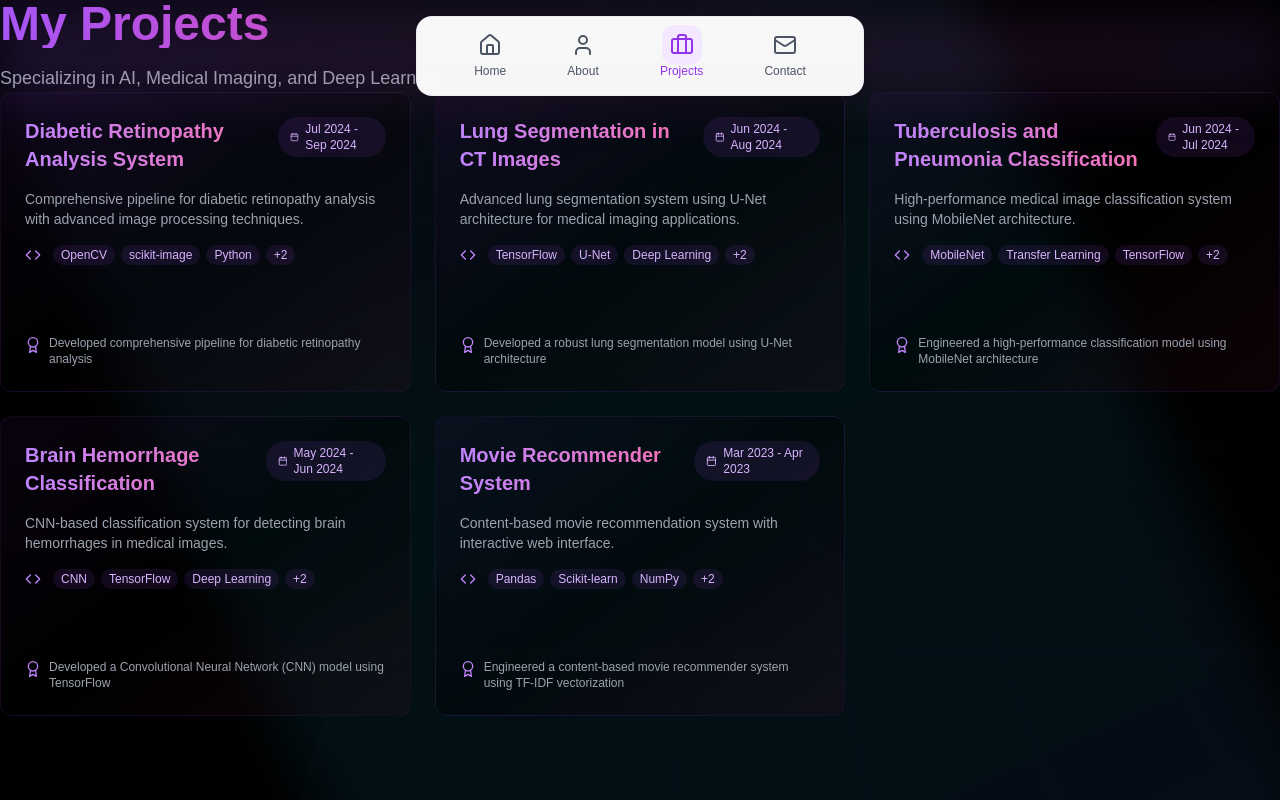
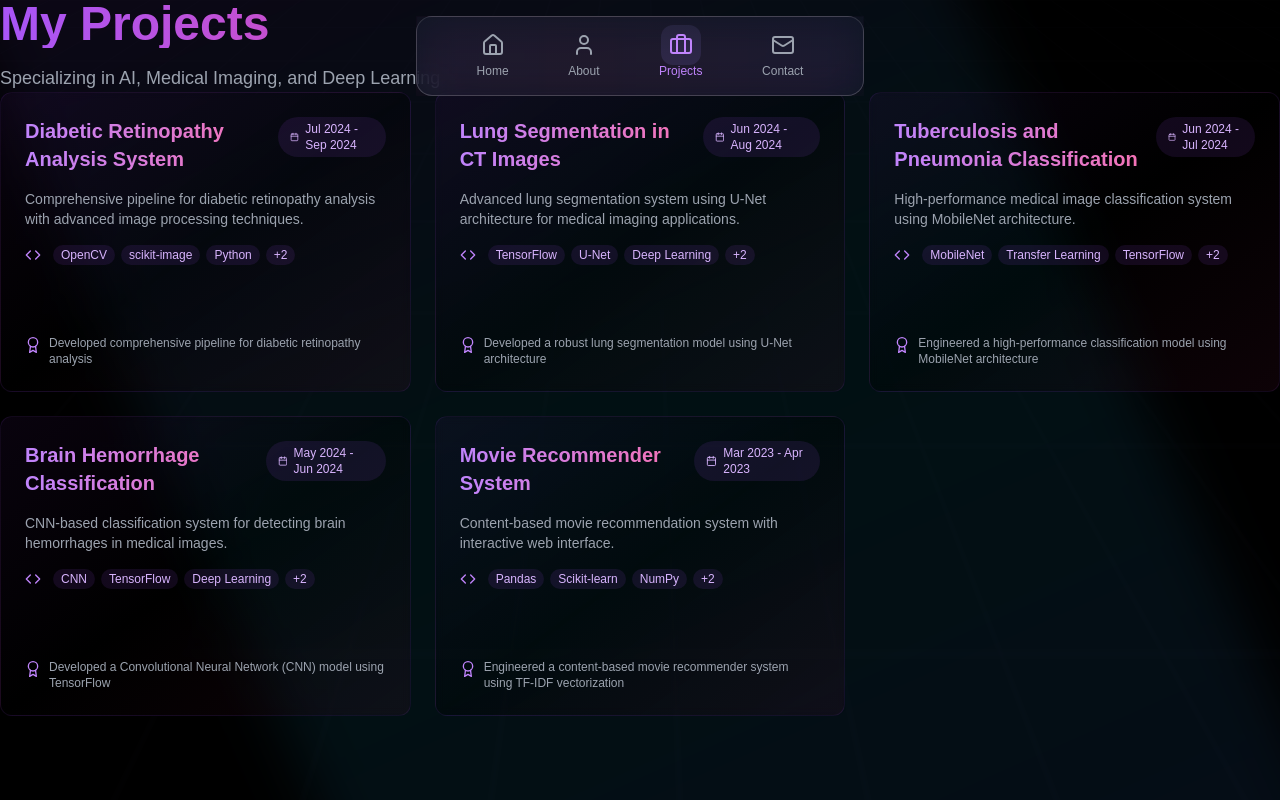
Before and after one commit to Soumyadipmaity1/portfolio-template, a Next.js app: page /projects in a window 1280 px wide. Built offline with nearby package versions, Linux system fonts and the light colour scheme.

Commit message:
Refactor Navigation component: Consolidate navItems definition, enhance animation transitions with improved container variants, and update layout structure for better visual effects and user experience.

```diff
--- a/src/components/Navigation.tsx
+++ b/src/components/Navigation.tsx
@@ -2,22 +2,13 @@
 import { motion, AnimatePresence } from 'framer-motion';
 import Link from 'next/link';
 import { usePathname } from 'next/navigation';
-import {
-  Home,
-  User,
-  Briefcase,
-  Mail,
-  type LucideIcon
-} from 'lucide-react';
+import { Home, User, Briefcase, Mail, type LucideIcon } from 'lucide-react';
 
 interface NavItem {
   path: string;
   label: string;
   icon: LucideIcon;
 }
-
-const Navigation = ({ isOpen }: { isOpen: boolean }) => {
-  const pathname = usePathname();
 
 const navItems: NavItem[] = [
   { path: '/', label: 'Home', icon: Home },
@@ -26,71 +17,132 @@ const Navigation = ({ isOpen }: { isOpen: boolean }) => {
   { path: '/contact', label: 'Contact', icon: Mail },
 ];
 
+const Navigation = ({ isOpen }: { isOpen: boolean }) => {
+  const pathname = usePathname();
+
+  const containerVariants = {
+    hidden: { opacity: 0, y: 20 },
+    visible: {
+      opacity: 1,
+      y: 0,
+      transition: {
+        duration: 0.3,
+        ease: "easeOut"
+      }
+    },
+    exit: {
+      opacity: 0,
+      y: 20,
+      transition: {
+        duration: 0.2,
+        ease: "easeIn"
+      }
+    }
+  };
+
   return (
     <AnimatePresence>
       {isOpen && (
+        <div className="fixed bottom-0 left-0 right-0 z-50 sm:bottom-auto sm:top-4 px-4 pb-4 sm:pb-0">
           <motion.div
-          initial={{ opacity: 0, y: 20 }}
-          animate={{ opacity: 1, y: 0 }}
-          exit={{ opacity: 0, y: 20 }}
-          transition={{ duration: 0.2 }}
-          className="fixed bottom-0 left-0 right-0 z-50 sm:bottom-auto sm:top-4 px-4 pb-4 sm:pb-0"
+            variants={containerVariants}
+            initial="hidden"
+            animate="visible"
+            exit="exit"
           >
-          <div className="max-w-md mx-auto">
-            <motion.nav
-              className="bg-white/95 dark:bg-gray-900/95 backdrop-blur-md
-                       rounded-2xl shadow-lg border border-purple-100/50
-                       dark:border-purple-900/50 p-2"
+            <div className="max-w-md mx-auto overflow-hidden">
+              <div className="relative bg-gray-900/[0.75]
+                           backdrop-blur-lg rounded-2xl shadow-lg
+                           border border-white/20 dark:border-gray-800/50">
+                <div className="relative z-10">
+                  <motion.div
                     initial={false}
                     animate={{ y: 0 }}
-              whileHover={{ y: -2 }}
+                    whileHover={{ y: -4 }}
                     transition={{ duration: 0.2 }}
                   >
-              {/* Glass effect background */}
-              <div className="absolute inset-0 rounded-2xl bg-gradient-to-b from-white/50 to-white/30
-                            dark:from-gray-900/50 dark:to-gray-900/30 -z-10" />
+                    {/* Inner gradient overlay */}
+                    <div className="absolute inset-0 bg-gradient-to-b
+                                  to-transparent from-gray-900/40
+                                 pointer-events-none" />
 
-              <ul className="flex items-center justify-around sm:justify-evenly">
+                    <ul className="flex items-center justify-around sm:justify-evenly p-2">
                       {navItems.map((item) => (
-                  <li key={item.path} className="relative">
+                        <li key={item.path}>
                           <Link href={item.path}>
+                            <div className="flex flex-col items-center gap-1.5 p-2 rounded-xl
+                                        relative transition-colors duration-200 group">
                               <motion.div
-                        className={`flex flex-col items-center gap-1.5 px-3 py-2 rounded-xl
-                          relative group transition-colors duration-200
-                          ${pathname === item.path
-                            ? 'text-purple-600 dark:text-purple-400'
-                            : 'text-gray-600 hover:text-purple-500 dark:text-gray-400 dark:hover:text-purple-400'
-                          }`}
+                                style={{ position: 'relative' }}
+                                whileHover={{ scale: 1.1 }}
                                 whileTap={{ scale: 0.95 }}
                               >
-                        <span className="relative">
                                 <item.icon
                                   size={24}
                                   strokeWidth={2}
-                            className="transition-transform duration-200 group-hover:scale-110"
+                                  className={`transition-colors duration-200
+                                    ${pathname === item.path
+                                      ? 'text-purple-400'
+                                      : 'text-gray-400 group-hover:text-purple-300'
+                                    }`}
                                 />
+                                <AnimatePresence mode="wait">
                                   {pathname === item.path && (
                                     <motion.div
                                       layoutId="navActive"
-                              className="absolute inset-0 -m-2 bg-purple-100 dark:bg-purple-900/30
-                                       rounded-xl -z-10"
-                              transition={{ type: "spring", bounce: 0.2, duration: 0.6 }}
+                                      initial={{ opacity: 0, scale: 0.8 }}
+                                      animate={{
+                                        opacity: 1,
+                                        scale: 1,
+                                        transition: {
+                                          type: "spring",
+                                          stiffness: 200,
+                                          damping: 20
+                                        }
+                                      }}
+                                      exit={{
+                                        opacity: 0,
+                                        scale: 0.8,
+                                        transition: {
+                                          duration: 0.2,
+                                          ease: "easeOut"
+                                        }
+                                      }}
+                                      style={{
+                                        position: 'absolute',
+                                        inset: 0,
+                                        margin: '-0.5rem',
+                                        backgroundColor: 'rgba(167, 139, 250, 0.15)',
+                                        borderRadius: '0.75rem',
+                                        zIndex: -10,
+                                      }}
                                     />
                                   )}
+                                </AnimatePresence>
+                              </motion.div>
+                              <span className={`text-xs font-medium transition-colors duration-200
+                                ${pathname === item.path
+                                  ? 'text-purple-400'
+                                  : 'text-gray-400 group-hover:text-purple-300'
+                                }`}>
+                                {item.label}
                               </span>
-                        <span className="text-xs font-medium">{item.label}</span>
-                      </motion.div>
+                            </div>
                           </Link>
                         </li>
                       ))}
                     </ul>
-            </motion.nav>
+                  </motion.div>
+                </div>
 
                 {/* Floating gradient effect */}
-            <div className="absolute -inset-1 bg-gradient-to-r from-purple-500/10 via-pink-500/10
-                          to-purple-500/10 rounded-2xl blur-xl -z-10" />
+                <div className="absolute -inset-1 bg-gradient-to-r from-purple-500/10
+                             via-pink-500/10 to-purple-500/10 rounded-2xl blur-xl
+                             animate-gradient -z-10" />
+              </div>
             </div>
           </motion.div>
+        </div>
       )}
     </AnimatePresence>
   );
```
Lines whose indentation alone changed are shown as unchanged.
